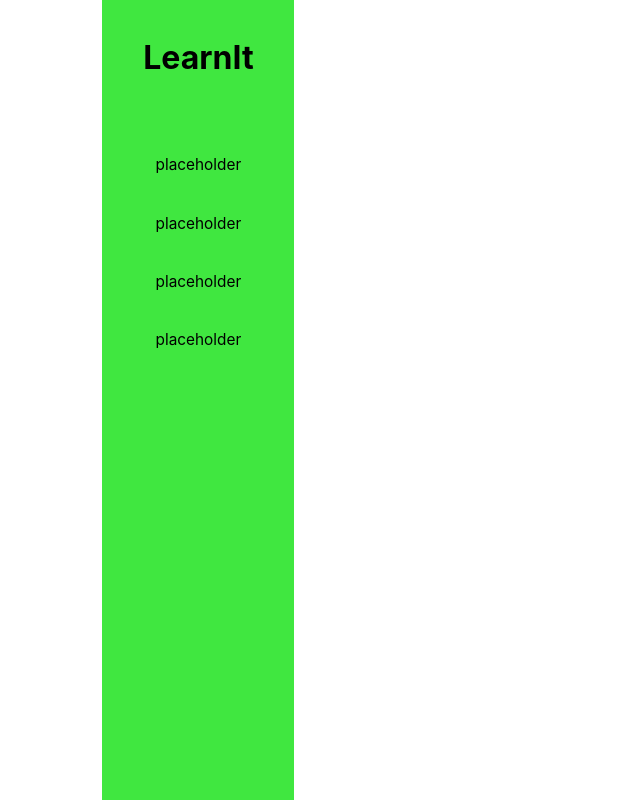
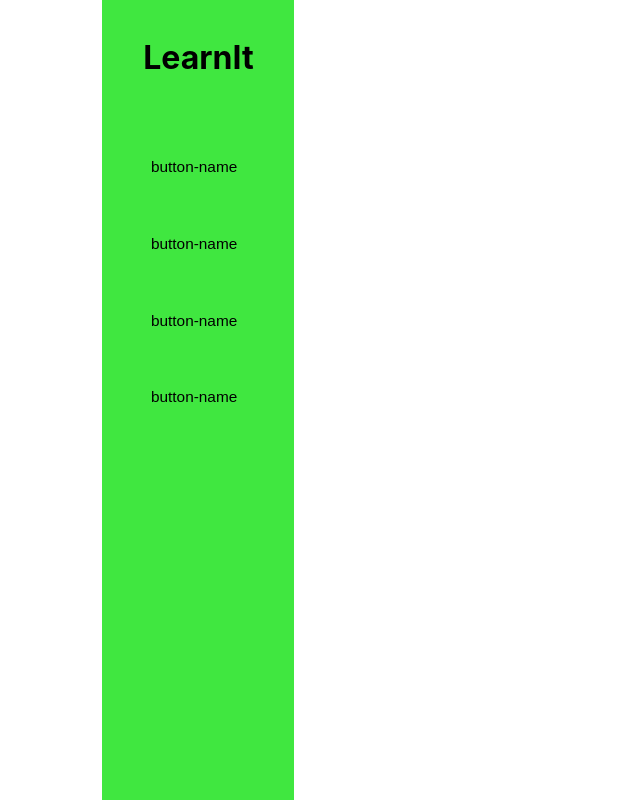
Before and after one commit to 3SD-Studio/LearnIt, a React (Create React App) app in the folder frontend/: page / in a window 1280 px wide. Shown: the whole page, without its empty margins (0-640 px from the left). Built offline with nearby package versions, Linux system fonts and the light colour scheme.

Commit message:
Navbar button component changed to work dynamically.

```diff
--- a/frontend/package.json
+++ b/frontend/package.json
@@ -8,8 +8,6 @@
     "@testing-library/user-event": "^13.5.0",
     "@types/jest": "^27.5.2",
     "@types/node": "^16.18.53",
-    "@types/react": "^18.2.22",
-    "@types/react-dom": "^18.2.7",
     "react": "^18.2.0",
     "react-dom": "^18.2.0",
     "react-scripts": "5.0.1",
@@ -39,5 +37,9 @@
       "last 1 firefox version",
       "last 1 safari version"
     ]
+  },
+  "devDependencies": {
+    "@types/react": "^18.2.22",
+    "@types/react-dom": "^18.2.7"
   }
 }
--- a/frontend/src/components/navbar/navbar-button/navbar-button.css
+++ b/frontend/src/components/navbar/navbar-button/navbar-button.css
@@ -1,9 +1,31 @@
-a{
-    color:black;
-    text-decoration: none;
-    font-size: 1.2vw;
+.navbar-button{
+    cursor: pointer;
+    margin-top: 2vw;
+    background-color: inherit;
+    width: 12vw;
+    height: 4vw;
+    border: none;
+    transition: all 0.5s;
 }
 
-#button{
-    margin-top: 3vw;
+.navbar-button span{
+    font-size: 1.2vw;
+    transition: 0.5s;
 }
+
+.navbar-button:hover span{
+    padding-right: 15px;
+}
+
+.navbar-button span:after {
+    content: '\00bb';
+    position: relative;
+    opacity: 0;
+    right: 10px;
+    transition: 0.5s;
+}
+
+.navbar-button:hover span:after {
+    opacity: 1;
+    right: -10px;
+}
--- a/frontend/src/components/navbar/navbar-button/navbar-button.tsx
+++ b/frontend/src/components/navbar/navbar-button/navbar-button.tsx
@@ -1,9 +1,15 @@
 import React from 'react'
 import './navbar-button.css'
 
-const Button = () =>
-    <div id="button">
-        <a href='https://calamitymod.wiki.gg/wiki/Guide:Class_setups'>placeholder</a>
-    </div>
+const Button = (props:any) => {
+    console.log(props);
+    return <div>
+                <a href={props.link}>
+                    <button className="navbar-button">
+                        <span>{props.buttonName}</span>
+                    </button>
+                </a>
+            </div>
+}
 
 export default Button
--- a/frontend/src/components/navbar/navbar.css
+++ b/frontend/src/components/navbar/navbar.css
@@ -7,7 +7,7 @@
     text-align: center;
 }
 
-h1{
+#site-name{
     margin: 0;
     padding: 3vw;
     font-size: 2.5vw;
--- a/frontend/src/components/navbar/navbar.tsx
+++ b/frontend/src/components/navbar/navbar.tsx
@@ -5,11 +5,11 @@
 
 const Navbar = () =>
     <div id="main-contener">
-        <h1>LearnIt</h1>
-        <Button></Button>
-        <Button></Button>
-        <Button></Button>
-        <Button></Button>
+        <h1 id="site-name">LearnIt</h1>
+        <Button link="https://www.google.com/" buttonName="button-name"/>
+        <Button link="https://www.google.com/" buttonName="button-name"/>
+        <Button link="https://www.google.com/" buttonName="button-name"/>
+        <Button link="https://www.google.com/" buttonName="button-name"/>
     </div>
 
 export default Navbar;
```
Also changed, not shown: 1 other file (tests, documents, lock files or other folders).
